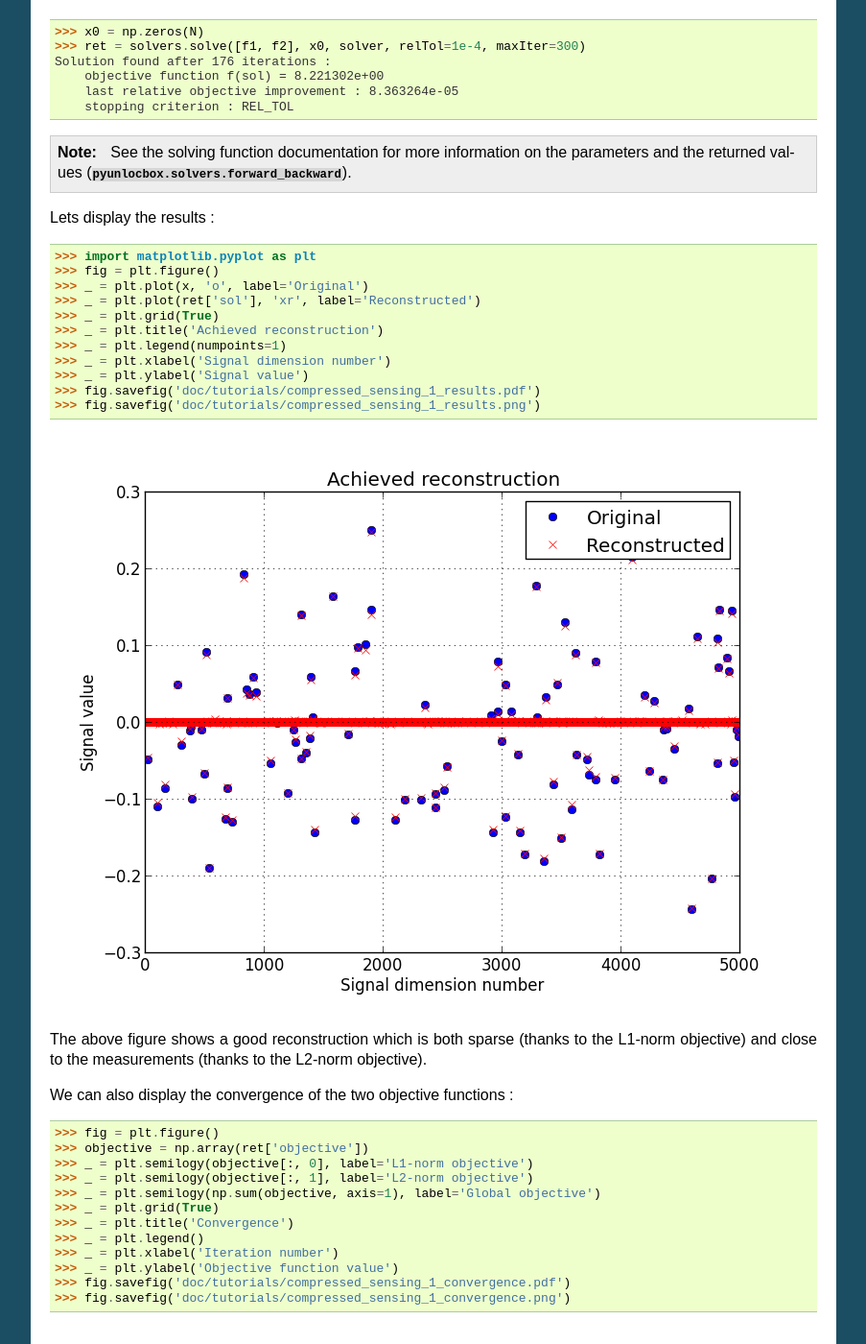
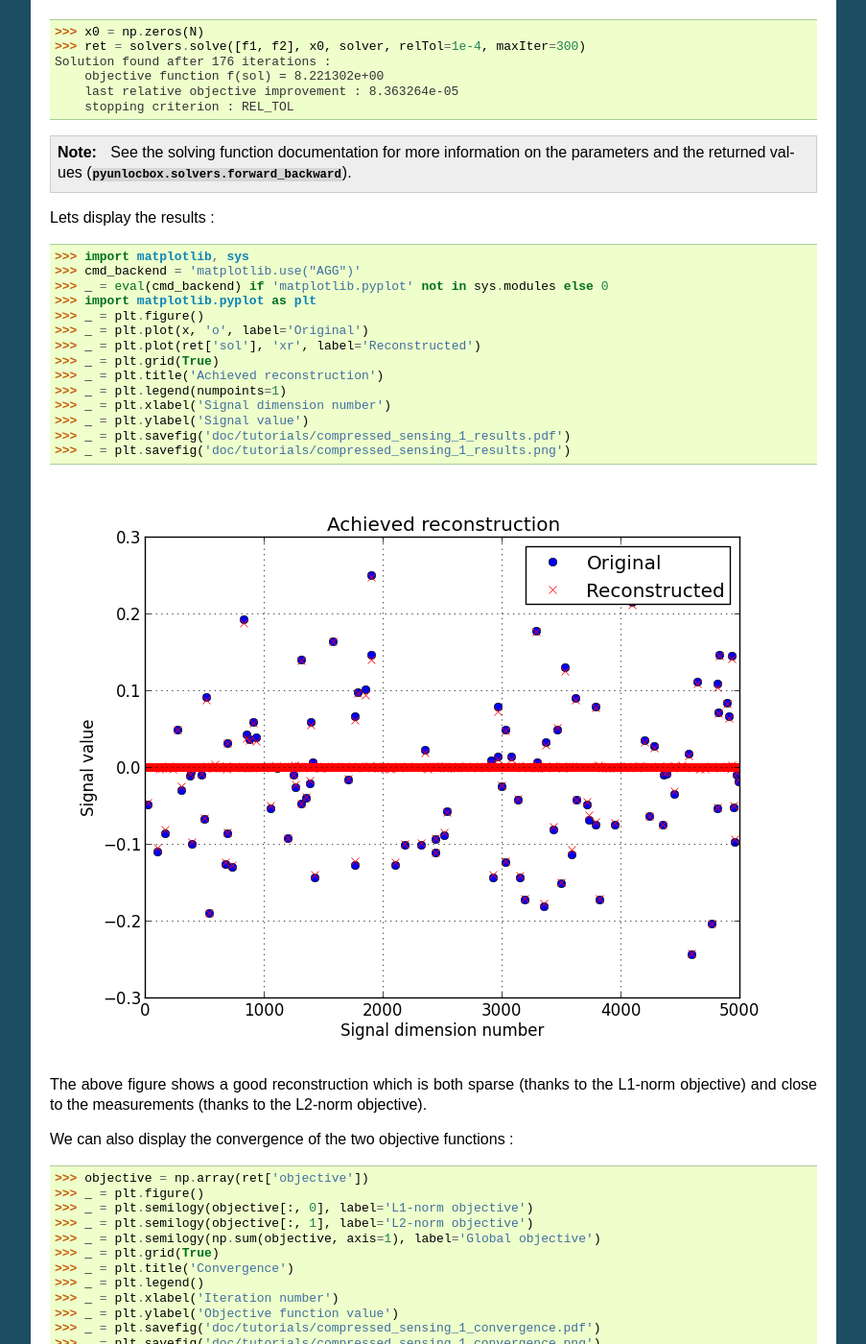
Before and after one commit to epfl-lts2/pyunlocbox, a Sphinx documentation site: the page built from doc/tutorials/compressed_sensing_1.rst, in a window 1280 px wide and 1400 px high, scrolled down 1994 px. Shown: the whole window at 96% size, without its empty margins (198-1101 px from the left). Built offline with Sphinx 7.4.7, drawn with Linux system fonts in a browser that asks for light colours.

Commit message:
Use AGG (better and faster than Cairo or GDK) as matplotlib backend as it does not need a windowing system (useful for Travis CI)

```diff
--- a/doc/tutorials/compressed_sensing_1.rst
+++ b/doc/tutorials/compressed_sensing_1.rst
@@ -119,8 +119,11 @@ Solution found after 176 iterations :
 
 Lets display the results :
 
+>>> import matplotlib, sys
+>>> cmd_backend = 'matplotlib.use("AGG")'
+>>> _ = eval(cmd_backend) if 'matplotlib.pyplot' not in sys.modules else 0
 >>> import matplotlib.pyplot as plt
->>> fig = plt.figure()
+>>> _ = plt.figure()
 >>> _ = plt.plot(x, 'o', label='Original')
 >>> _ = plt.plot(ret['sol'], 'xr', label='Reconstructed')
 >>> _ = plt.grid(True)
@@ -128,8 +131,8 @@ Lets display the results :
 >>> _ = plt.legend(numpoints=1)
 >>> _ = plt.xlabel('Signal dimension number')
 >>> _ = plt.ylabel('Signal value')
->>> fig.savefig('doc/tutorials/compressed_sensing_1_results.pdf')
->>> fig.savefig('doc/tutorials/compressed_sensing_1_results.png')
+>>> _ = plt.savefig('doc/tutorials/compressed_sensing_1_results.pdf')
+>>> _ = plt.savefig('doc/tutorials/compressed_sensing_1_results.png')
 
 .. image:: compressed_sensing_1_results.*
 
@@ -139,8 +142,8 @@ objective).
 
 We can also display the convergence of the two objective functions :
 
->>> fig = plt.figure()
 >>> objective = np.array(ret['objective'])
+>>> _ = plt.figure()
 >>> _ = plt.semilogy(objective[:, 0], label='L1-norm objective')
 >>> _ = plt.semilogy(objective[:, 1], label='L2-norm objective')
 >>> _ = plt.semilogy(np.sum(objective, axis=1), label='Global objective')
@@ -149,7 +152,7 @@ We can also display the convergence of the two objective functions :
 >>> _ = plt.legend()
 >>> _ = plt.xlabel('Iteration number')
 >>> _ = plt.ylabel('Objective function value')
->>> fig.savefig('doc/tutorials/compressed_sensing_1_convergence.pdf')
->>> fig.savefig('doc/tutorials/compressed_sensing_1_convergence.png')
+>>> _ = plt.savefig('doc/tutorials/compressed_sensing_1_convergence.pdf')
+>>> _ = plt.savefig('doc/tutorials/compressed_sensing_1_convergence.png')
 
 .. image:: compressed_sensing_1_convergence.*
```
Also changed, not shown: doc/tutorials/simple.rst (+5 -3 lines), 3 other files.
